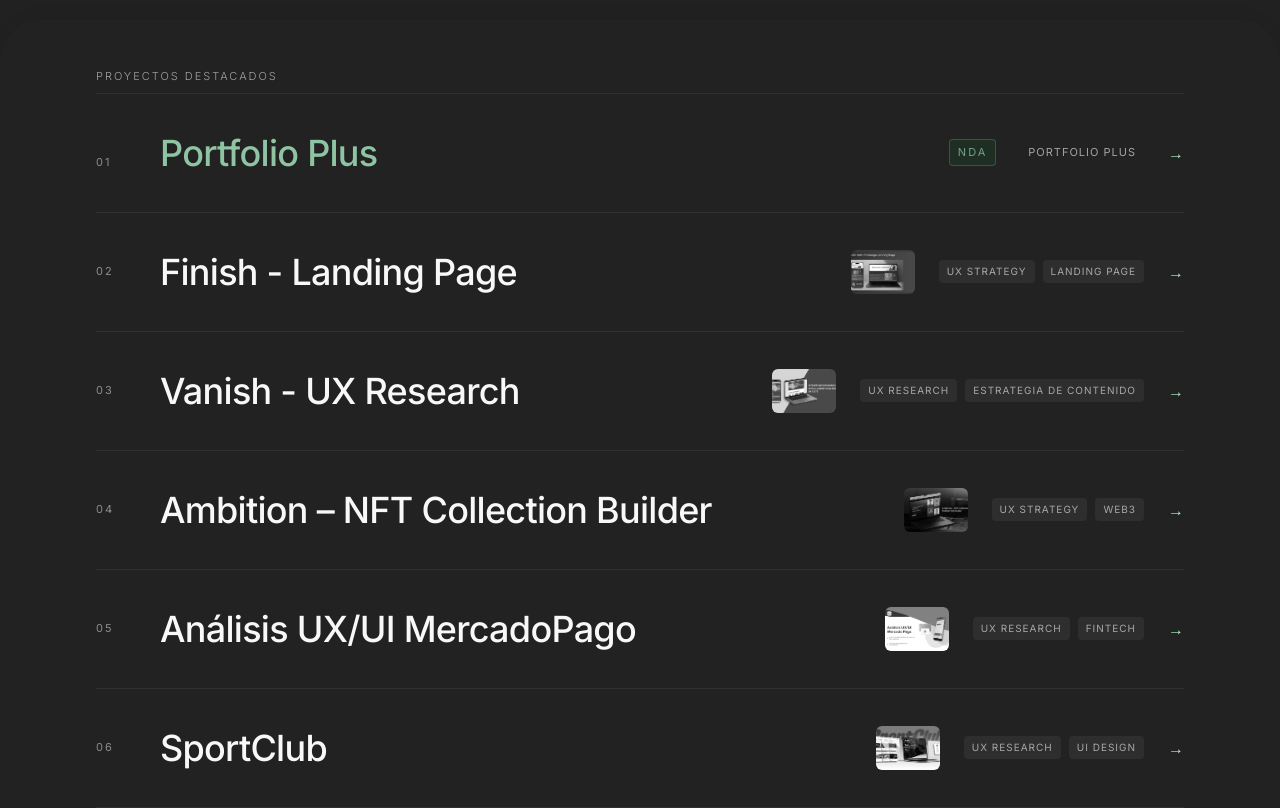
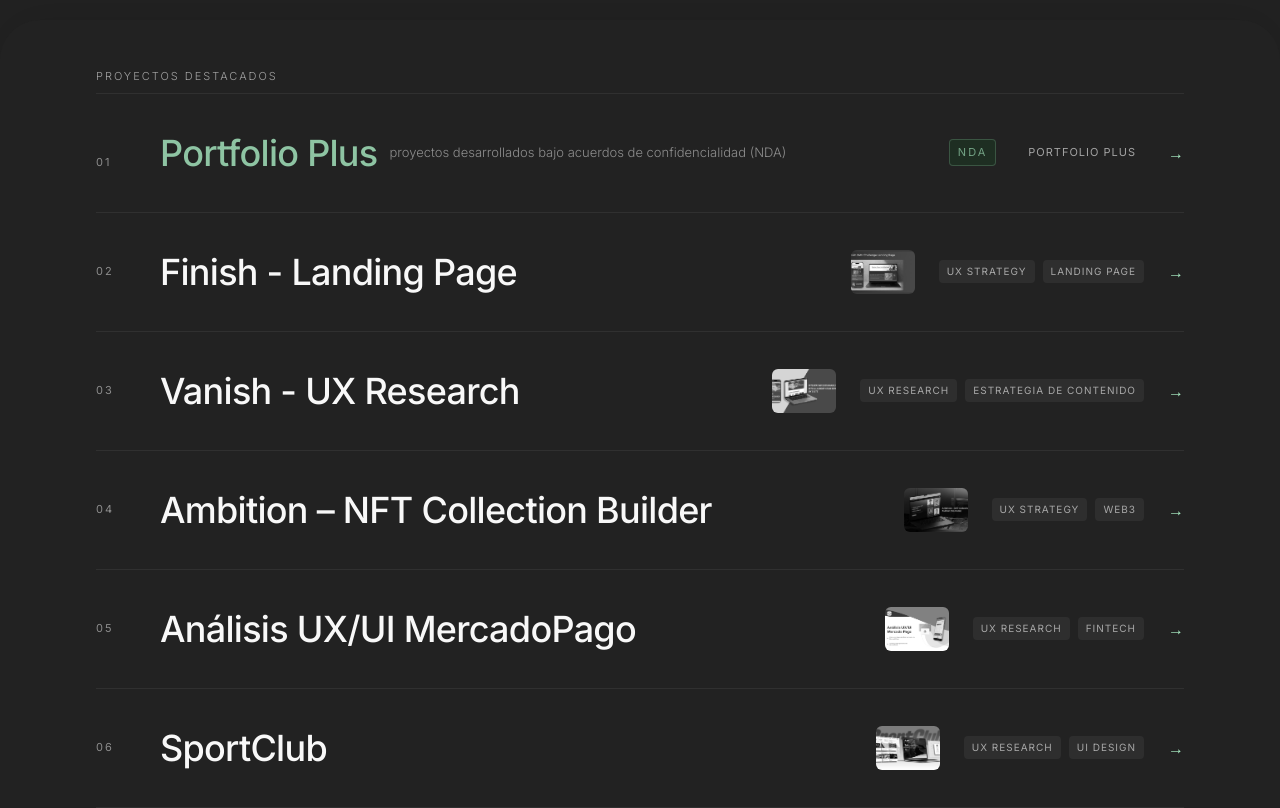
Before and after one commit to marianos88/Portfolio-Mariano-Solle, a Next.js app: page / in a window 1280 px wide. Shown: the part 1580-2388 px from the top of the page. Built offline with nearby package versions, Linux system fonts and the light colour scheme; no server answers.

Commit message:
feat(portfolio-plus): add NDA subtitle next to Portfolio Plus card title
Co-Authored-By: Claude Opus 5.5 <noreply@anthropic.com>
Claude-Session: https://claude.ai/code/session_01Gj2tLTfNzXzLAS9Q8znA98

```diff
--- a/src/components/home/PortfolioPlusCard.tsx
+++ b/src/components/home/PortfolioPlusCard.tsx
@@ -35,7 +35,7 @@ export default function PortfolioPlusCard({ index }: { index: number }) {
           </span>
 
           {/* Title with lock */}
-          <div className="flex items-center gap-3 min-w-0">
+          <div className="flex flex-wrap items-center gap-x-3 gap-y-1 min-w-0">
             <AnimatePresence>
               {hovered && !prefersReducedMotion && (
                 <motion.span
@@ -57,6 +57,9 @@ export default function PortfolioPlusCard({ index }: { index: number }) {
             >
               Portfolio Plus
             </h3>
+            <span className="text-[13px] font-light dark:text-off-white/50 text-mid-gray">
+              {t('cardSubtitle')}
+            </span>
           </div>
         </div>
 
--- a/src/i18n/en.json
+++ b/src/i18n/en.json
@@ -26,7 +26,8 @@
     "label": "PORTFOLIO PLUS",
     "title": "NDA projects available",
     "description": "Access private case studies from banking and SaaS projects with detailed information.",
-    "cta": "Request access"
+    "cta": "Request access",
+    "cardSubtitle": "projects developed under confidentiality agreements (NDA)"
   },
   "about": {
     "tag": "ABOUT",
--- a/src/i18n/es.json
+++ b/src/i18n/es.json
@@ -26,7 +26,8 @@
     "label": "PORTFOLIO PLUS",
     "title": "Proyectos bajo NDA disponibles",
     "description": "Accedé a casos de estudio privados de proyectos bancarios y SaaS con información detallada.",
-    "cta": "Solicitar acceso"
+    "cta": "Solicitar acceso",
+    "cardSubtitle": "proyectos desarrollados bajo acuerdos de confidencialidad (NDA)"
   },
   "about": {
     "tag": "SOBRE MÍ",
```
